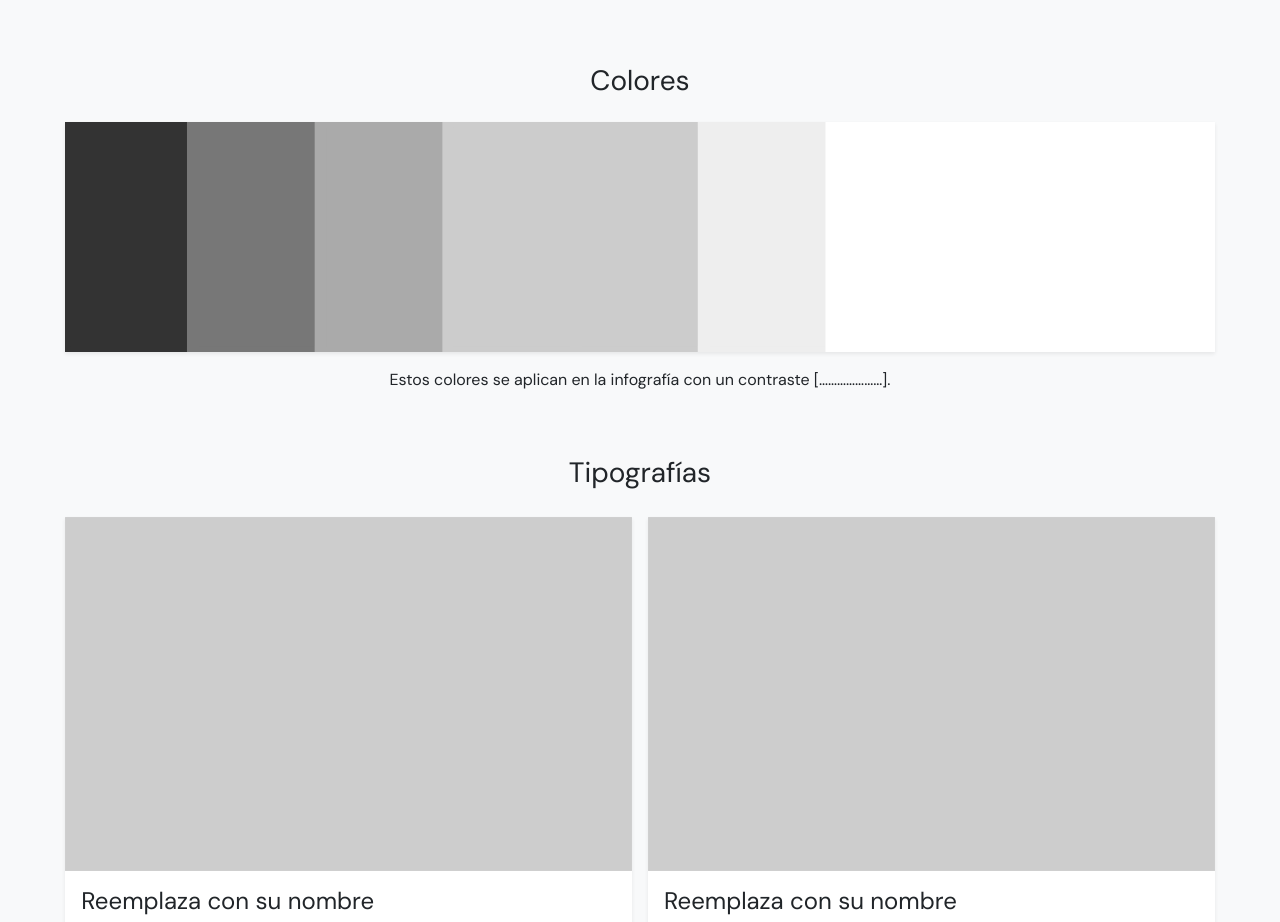
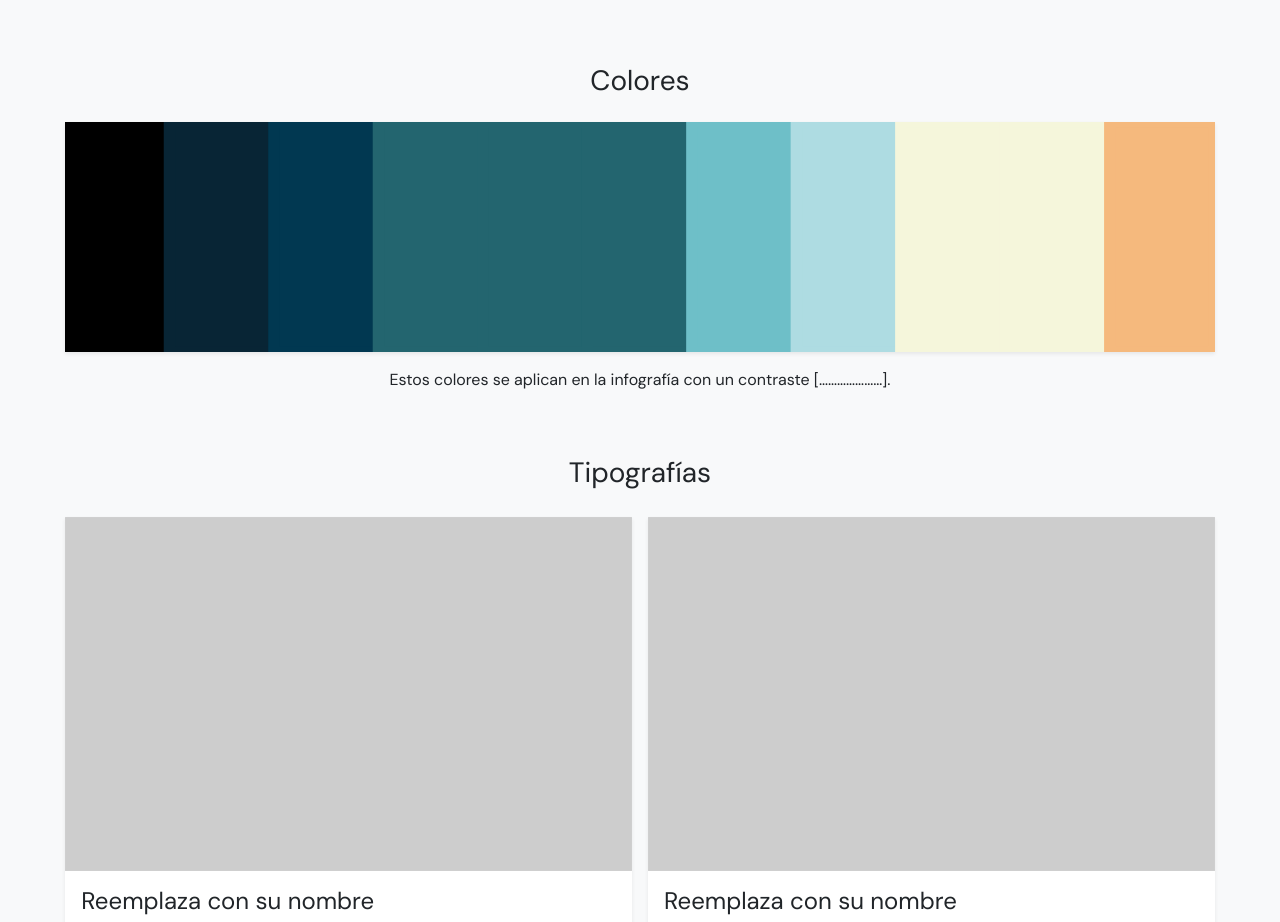
Before and after one commit to Delfin-Liso-Austral/Clase-14-versiones, a plain HTML site: page index.html in a window 1280 px wide. Shown: the part 5180-6102 px from the top of the page. Drawn offline with nearby package versions, Linux system fonts and the light colour scheme.

Commit message:
Update index.html

```diff
--- a/index.html
+++ b/index.html
@@ -172,7 +172,7 @@
         <script>
             // Reemplaza los colores dentro del paréntesis cuadrado, respetando las comillas.
             // Si necesitas que un color ocupe más espacio en la paleta: debes repetirlo.
-            var colores = ["#333333", "#777777", "#AAAAAA", "#CCCCCC", "#CCCCCC", "#EEEEEE", "#FFFFFF", "#FFFFFF", "#FFFFFF"];
+            var colores = ["#000000", "#082535", "#013851", "#23656f", "#23656f", "#23656f", "#6ebfc8", "#aedce2", "#f5f6db", "#f5f6db", "#f5b97d"];
             // No reemplaces nada de lo que sigue.
             var n = colores.length;
             var w = 100 / n;
```
